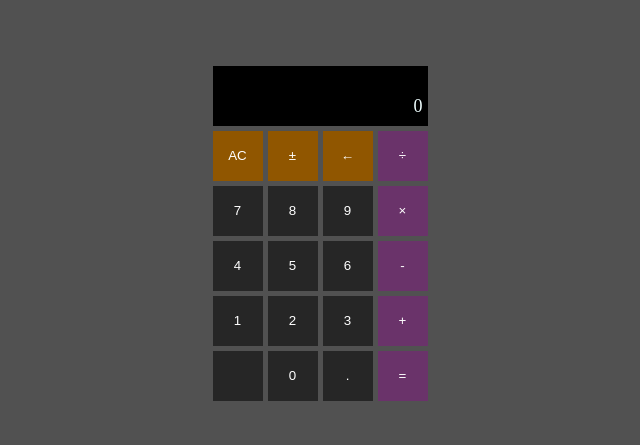
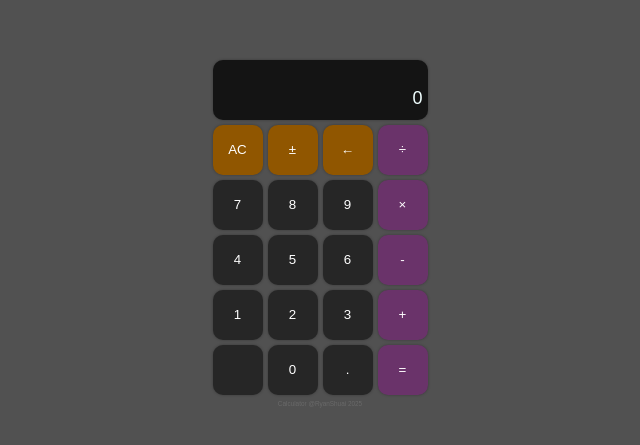
Before and after one commit to HiRyanShuai/Calculator, a plain HTML site: page index.html in a window 1280 px wide. Shown: the part 159-604 px from the top of the page, without its empty margins (320-960 px from the left). Drawn offline with Linux system fonts and the light colour scheme.

Commit message:
improve style, create Readme

```diff
--- a/index.html
+++ b/index.html
@@ -42,7 +42,9 @@
                 <button id="equ">=</button>
             </div>
         </div>
+        <div class="footer">Calculator @RyanShuai 2025</div>
     </div>
+
     <script src="calculator.js"></script>
 </body>
 </html>
--- a/style.css
+++ b/style.css
@@ -7,6 +7,7 @@ body{
     justify-content: center;
     flex-direction: column;
     background-color: rgb(81, 81, 81);
+    font-family: Arial, Helvetica, sans-serif;
 }
 
 #calculator{
@@ -21,21 +22,25 @@ body{
 .show{
     width: 100%;
     height: 60px;
-    background-color: black;
+    background-color: rgb(20, 20, 20);
     text-align: right;
+    border-radius: 10px;
+    box-shadow: 0 0 3px rgb(0 0 0 / 30%);
 }
+
 #screen{
     color: azure;
     box-sizing: border-box;
     height: 35px;
-    padding: 5px 5px;
+    padding: 3px 5px;
     font-size: large;
 }
+
 #equation{
     color: darkgrey;
     box-sizing: border-box;
     height: 25px;
-    padding: 5px 5px;
+    padding: 8px 5px;
     font-size: small;
 }
 
@@ -46,6 +51,8 @@ body{
     border: none;
     background-color:rgb(38, 38, 38);
     color: white;
+    border-radius: 10px;
+    box-shadow: 0 0 3px rgb(0 0 0 / 30%);
 }
 
 #keyboard{
@@ -77,7 +84,7 @@ body{
     gap: 5px;
 }
 .number button:active{
-    background-color: rgb(0, 86, 86);
+    background-color: rgb(108, 108, 108);
 }
 
 .operator{
@@ -93,3 +100,10 @@ body{
 .operator button:active{
     background-color: blueviolet;
 }
+
+.footer{
+    width: 100%;
+    text-align: center;
+    color:dimgray;
+    font-size: 0.4em;
+}
```
Also changed, not shown: 1 other file.
